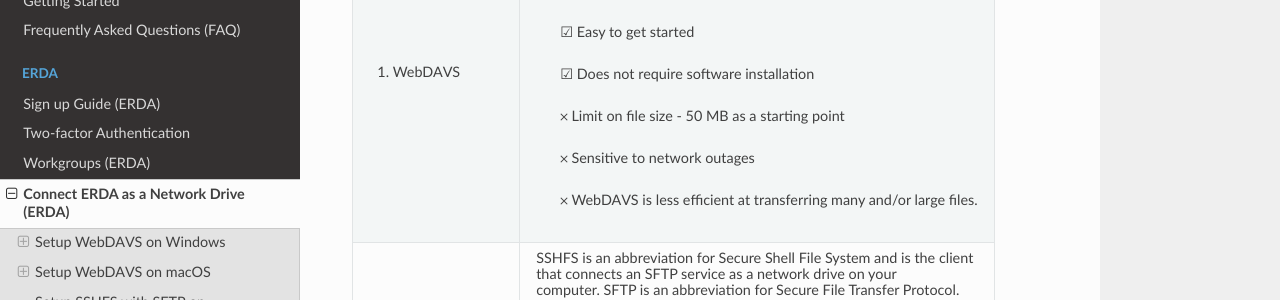
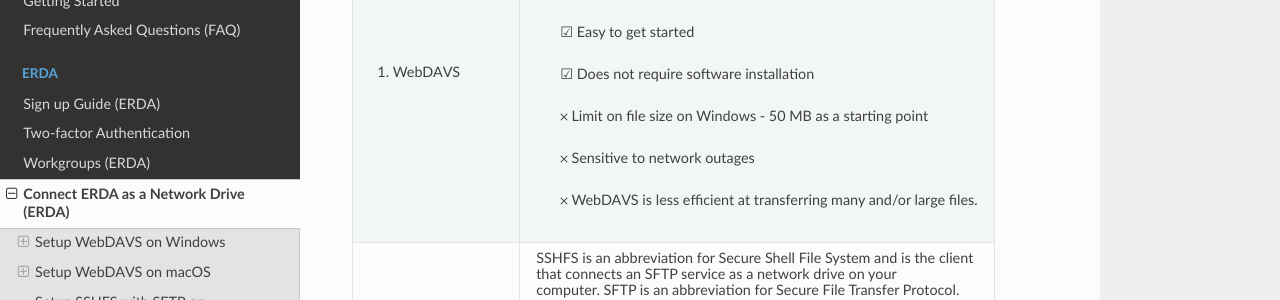
Before and after one commit to ucphhpc/migrid-user-docs, a Sphinx documentation site: the page built from docs/sections/erda/networkdrive/index.rst, in a window 1280 px wide and 900 px high, scrolled down 324 px. Shown: the part 151-451 px from the top of the window. Built offline with Sphinx 7.4.7 and the Read the Docs theme 2.0.0, drawn with Linux system fonts in a browser that asks for light colours.

Commit message:
Added specification for WebDAVS

```diff
--- a/docs/sections/erda/networkdrive/index.rst
+++ b/docs/sections/erda/networkdrive/index.rst
@@ -25,7 +25,7 @@ You have two options for connecting ERDA as network drives:
 |                    |                                                                         |
 |                    |   ☑ Does not require software installation                              |
 |                    |                                                                         |
-|                    |   𐄂 Limit on file size - 50 MB as a starting point                      |
+|                    |   𐄂 Limit on file size on Windows - 50 MB as a starting point           |
 |                    |                                                                         |
 |                    |   𐄂 Sensitive to network outages                                        |
 |                    |                                                                         |
```
